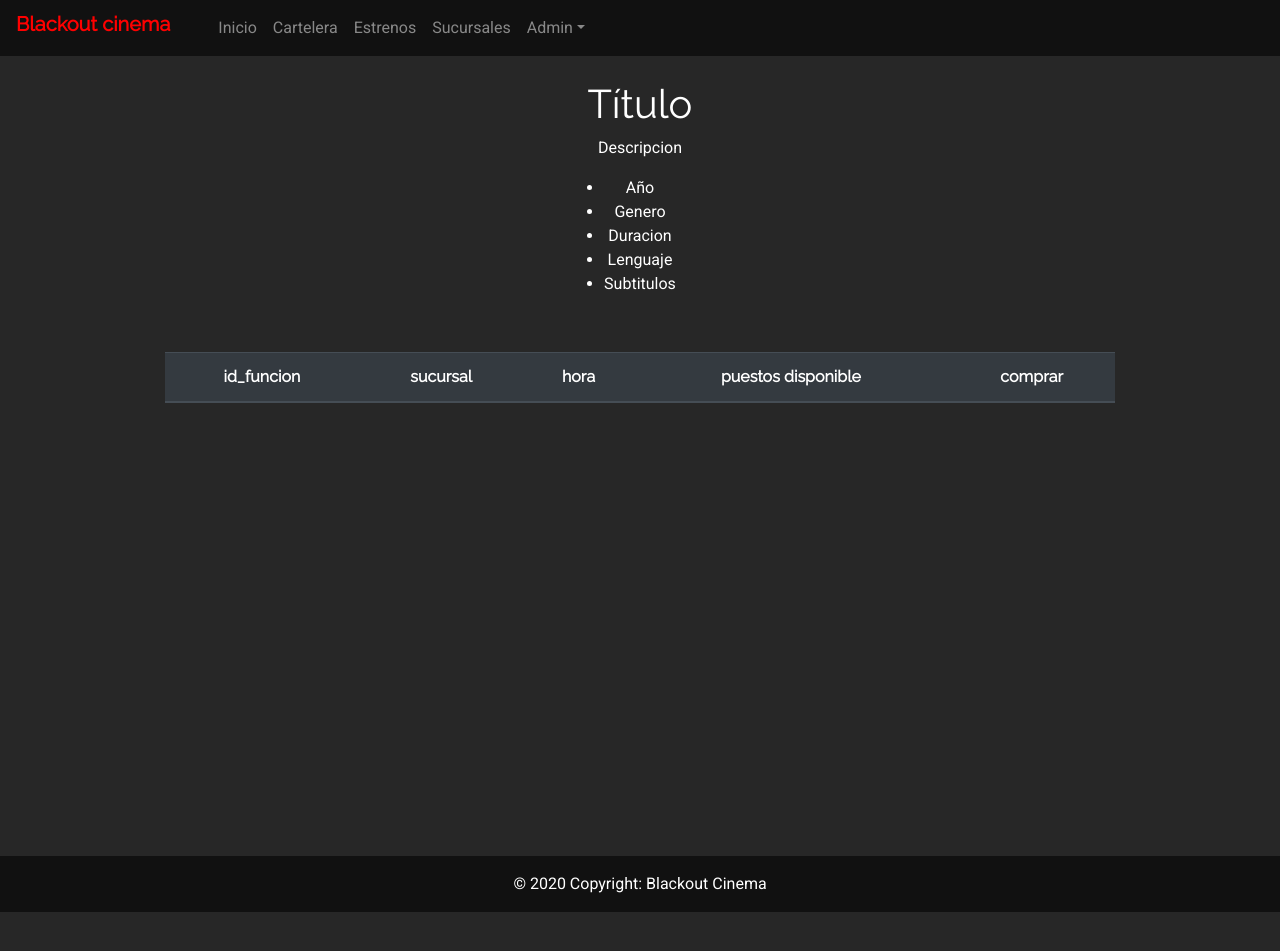
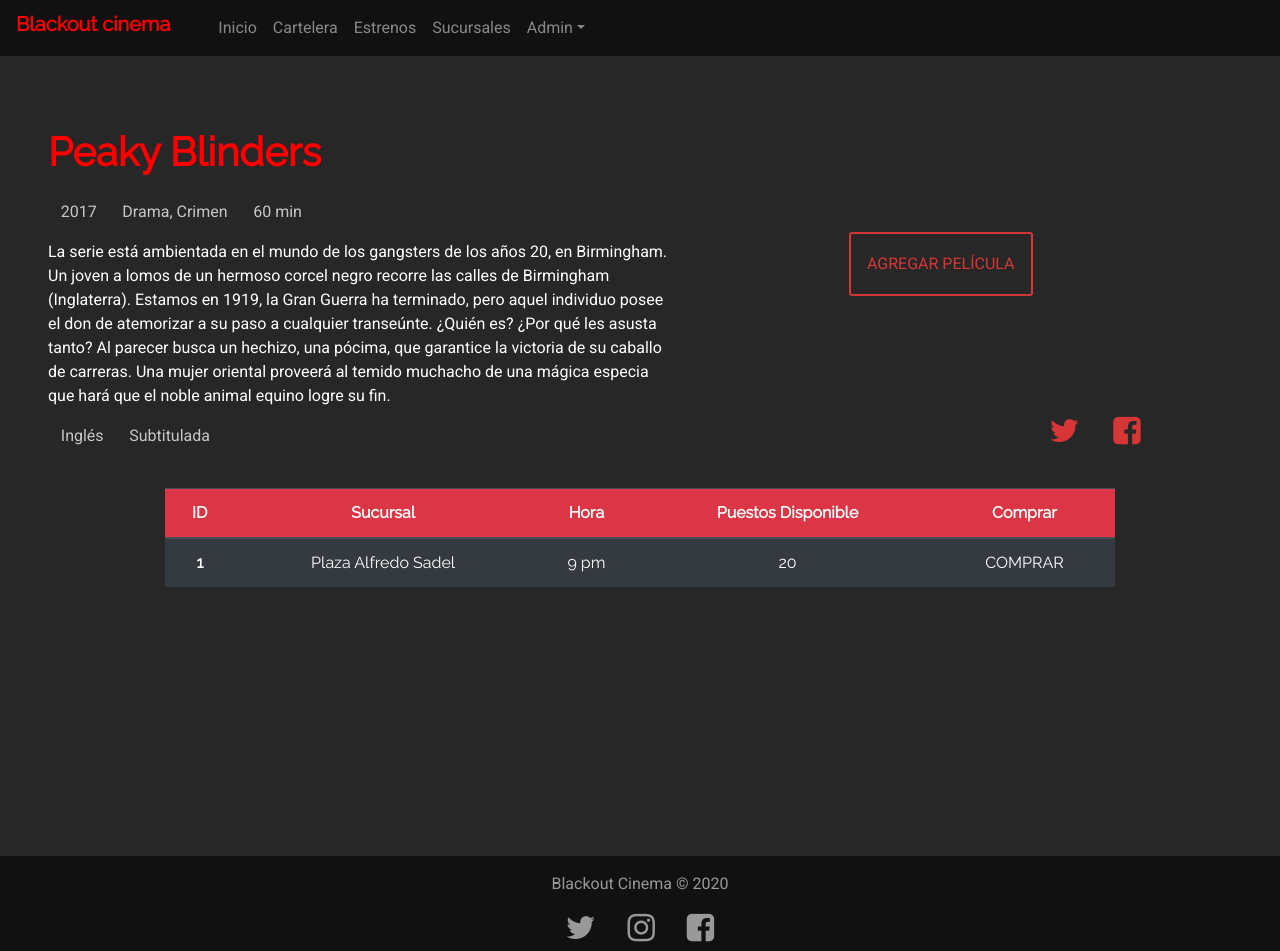
Before and after one commit to ehan16/blackout-cinema-frontend, a React (Create React App) app: page /movie/1 in a window 1280 px wide. Shown: the top 951 px of the page. Before the commit the page ends 912 px from the top, so only its background shows below. Built offline with nearby package versions, Linux system fonts and the light colour scheme; no server answers.

Commit message:
vista detalle pelicula terminada y cambios footer

```diff
--- a/src/App.css
+++ b/src/App.css
@@ -80,13 +80,23 @@
     width: 80%;
 }
 
-button, .btn-submit {
+button .btn-submit {
   background-color: red;
   border: 1px solid red;
   color: white;
   border-radius: 5px;
   width: 85px;
   padding: 5px;
+}
+
+.ft {
+  color: rgb(153, 153, 153);
+  background: linear-gradient(bottom, #c7c7c7 17%, rgb(17, 17, 17, 1) 100%);;
+}
+
+.fa{
+  font-size: xx-large;
+  margin-bottom: 10px;
 }
 
 .swal-modal { background-color: #272727; }
--- a/src/App.js
+++ b/src/App.js
@@ -31,7 +31,7 @@
             {/* Rutas del cliente */}
             <Route path='/movies/on-air' render={(props) => <MovieList {...props} mode='on-air' />} />
             <Route path='/movies/to-release' render={(props) => <MovieList {...props} mode='to-release' />} />
-            <Route path='/movie/:movieId/' component={MovieDetail} />} />
+            <Route path='/movie/:movieId/' exact={true} component={MovieDetail} />} />
             <Route path='/movie/:movieId/:branchId/:functionId/products' component={ProductsList} />} />
             <Route path='/branches' component={BranchList} />} />
             {/* Rutas del admin */}
--- a/src/components/Footer.js
+++ b/src/components/Footer.js
@@ -4,9 +4,13 @@
 
     render() {
         return (
-            <footer>
-                <div className="d-flex text-center align-items-center justify-content-center" style={{ background: '#111' }}>
-                    <p className="m-3 w-100 text-white">© { new Date().getFullYear() } Copyright: Blackout Cinema</p>
+            <footer className="ft">
+                <div className="d-block text-center justify-content-center" style={{ background: '#111' }}>
+                    <p className="pt-3 w-100">Blackout Cinema © { new Date().getFullYear() }</p>
+                    <i class="fa fa-twitter px-3" aria-hidden="true"></i>
+                    <i class="fa fa-instagram px-3" aria-hidden="true"></i>
+                    <i class="fa fa-facebook-square px-3" aria-hidden="true"></i>
+
                 </div>
             </footer>
         );
--- a/src/components/pages/movies/MovieDetail.js
+++ b/src/components/pages/movies/MovieDetail.js
@@ -4,9 +4,9 @@
 export default function MovieDetail(props) {
 
     const movieId = props.match.params.movieId;
-    const movie = "";
-    const branches = [];
-    const functions = [];
+    let movie = "";
+    let branches = [];
+    let functions = [];
 
 
     useEffect(() => {
@@ -16,9 +16,9 @@
         })
         .catch(e => console.log(e))
 
-        axios.get(`http://127.0.0.1:8000/api/branches/`)
+       axios.get(`http://127.0.0.1:8000/api/branches/`)
         .then(res => {
-            branches = res.data;
+           branches = res.data;
         })
         .catch(e => console.log(e))
 
@@ -29,39 +29,89 @@
         .catch(e => console.log(e))
     }, []);
 
+    const myli = {
+        listStyle: 'none',
+        display: 'inline',
+        padding: '.8em',
+        color: '#c7c7c7',
+    }
+
+    const aStyle = {
+        textDecoration: 'none',
+        color: '#d63636'
+    }
+
+    const lin = {
+        backgroundColor: 'transparent',
+        border: '2px solid',
+        lineHeight: 'calc(2rem - 4px)',
+        borderRadius: '.2rem',
+        textDecoration: 'none',
+        color: '#d63636',
+        textTransform: 'uppercase'
+    }
+
     return (
         <div>
-            <div className="row ">
-                <div className="col mx-sm-3 my-4 text-center">
-                    <h1 className="bold">Título</h1>
-                    <p>Descripcion</p>
+            <div className="row" >
+                <div className="col-6 mx-sm-5 my-4">
+
+                    <h1 className="pt-5" style={{ color: 'red', fontWeight: 'bolder'}}>Peaky Blinders</h1>
+
+                    <div className="d-inline-block py-3">
+                        <li style={myli}>2017</li>
+                        <li style={myli}>Drama, Crimen</li>
+                        <li style={myli}>60 min</li>
+                    </div>
+
+
+                    <p style={{fontSize: '1em'}}>La serie está ambientada en el mundo de los gangsters de los años 20, en Birmingham. Un joven a lomos de un hermoso corcel negro recorre las calles de Birmingham (Inglaterra). Estamos en 1919, la Gran Guerra ha terminado, pero aquel individuo posee el don de atemorizar a su paso a cualquier transeúnte. ¿Quién es? ¿Por qué les asusta tanto? Al parecer busca un hechizo, una pócima, que garantice la victoria de su caballo de carreras. Una mujer oriental proveerá al temido muchacho de una mágica especia que hará que el noble animal equino logre su fin.</p>
+
                     <div className="d-inline-block">
-                        <ul className="">
-                            <li>Año</li>
-                            <li>Genero</li>
-                            <li>Duracion</li>
-                            <li>Lenguaje</li>
-                            <li>Subtitulos</li>
-                        </ul>
+                        <li style={myli}>Inglés</li>
+                        <li style={myli}>Subtitulada</li>
                     </div>
                 </div>
+
+                <div className="col-4 d-flex align-items-end flex-row-reverse">
+
+                    <div>
+                        <a href="#" style={aStyle} class="btn fa fa-twitter px-3" aria-hidden="true"></a>
+                        <a href="#" style={aStyle} class="btn fa fa-facebook-square px-3" aria-hidden="true"></a>
+                    </div>
+
+                    <div className="align-self-center">
+                        <button style={lin} className="btn lg p-3" >Agregar película</button>
+                    </div>
+                </div>
+
             </div>
+
             <div className="row mx-sm-3 my-3">
                     <table className="table table-responsive-sm table-hover table-dark list text-center">
                         <thead>
-                            <tr>
-                                <th>id_funcion</th>
-                                <th>sucursal</th>
-                                <th>hora</th>
-                                <th>puestos disponible</th>
-                                <th>comprar</th>
+                            <tr className="bg-danger">
+                                <th scope="col">ID</th>
+                                <th scope="col">Sucursal</th>
+                                <th scope="col">Hora</th>
+                                <th scope="col">Puestos Disponible</th>
+                                <th scope="col">Comprar</th>
                             </tr>
                         </thead>
                         <tbody>
-
+                            <tr>
+                                <th scope="row">1</th>
+                                <td>Plaza Alfredo Sadel</td>
+                                <td>9 pm</td>
+                                <td>20</td>
+                                <td>COMPRAR</td>
+                            </tr>
                         </tbody>
                     </table>
                 </div>
         </div>
     )
+
+
+
 }
--- a/src/components/pages/movies/MovieItem.js
+++ b/src/components/pages/movies/MovieItem.js
@@ -22,7 +22,13 @@
                 <div >
 
                     {/* Botones de accion */}
-                    { props.mode === 'on-air'  ? <button style={ buttonStyle }>Detalles</button> : null }
+                    { props.mode === 'on-air'  ?
+                        <Link to={`/movie/${props.movie.movie_id}`} >
+                            <button style={ buttonStyle }>Detalles</button>
+                        </Link>
+                    : null }
+
+
                     { props.mode === ''
                         ? <div>
                             <Link to={`/admin/movies/${props.movie.id}`}><button style={ editStyle }>Editar</button></Link>
```
